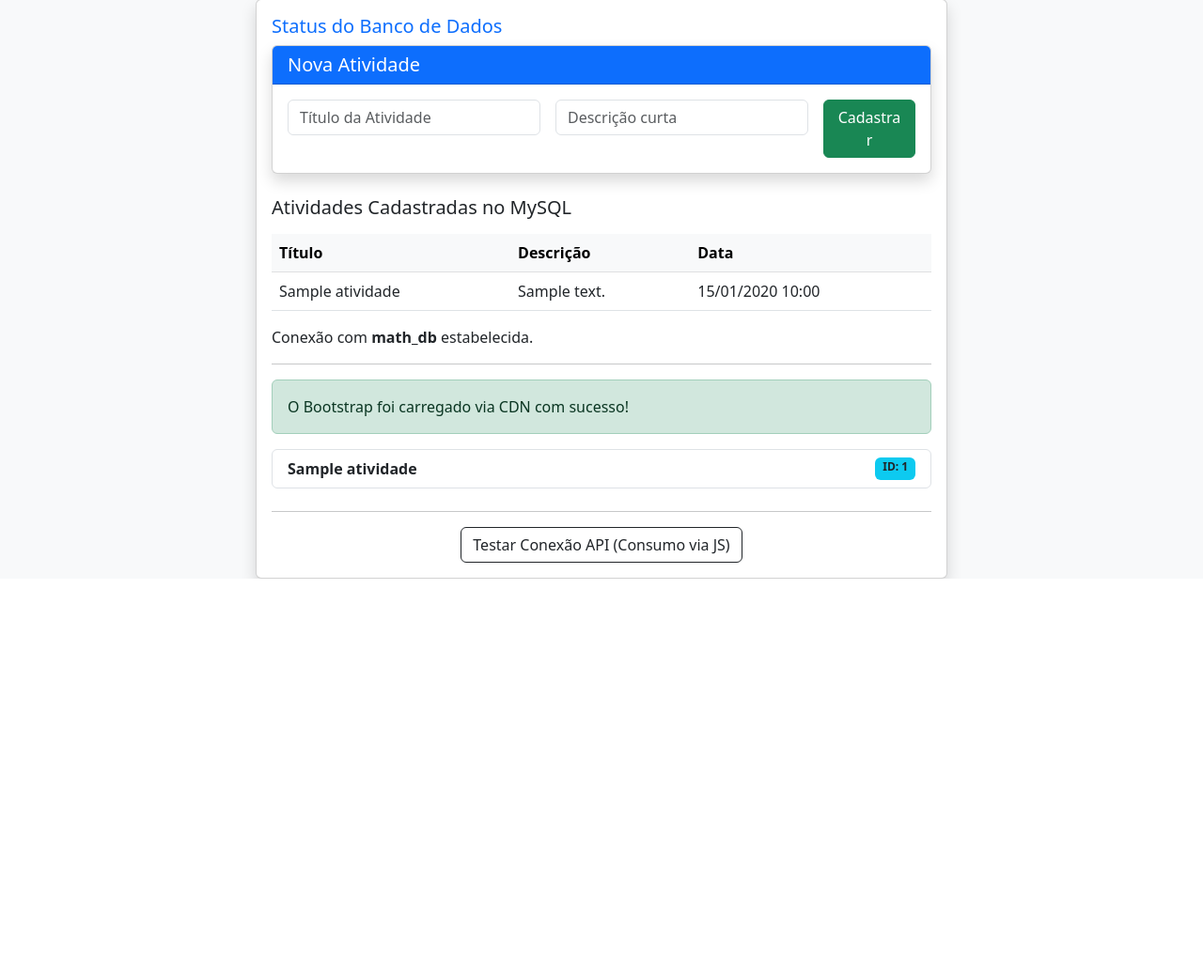
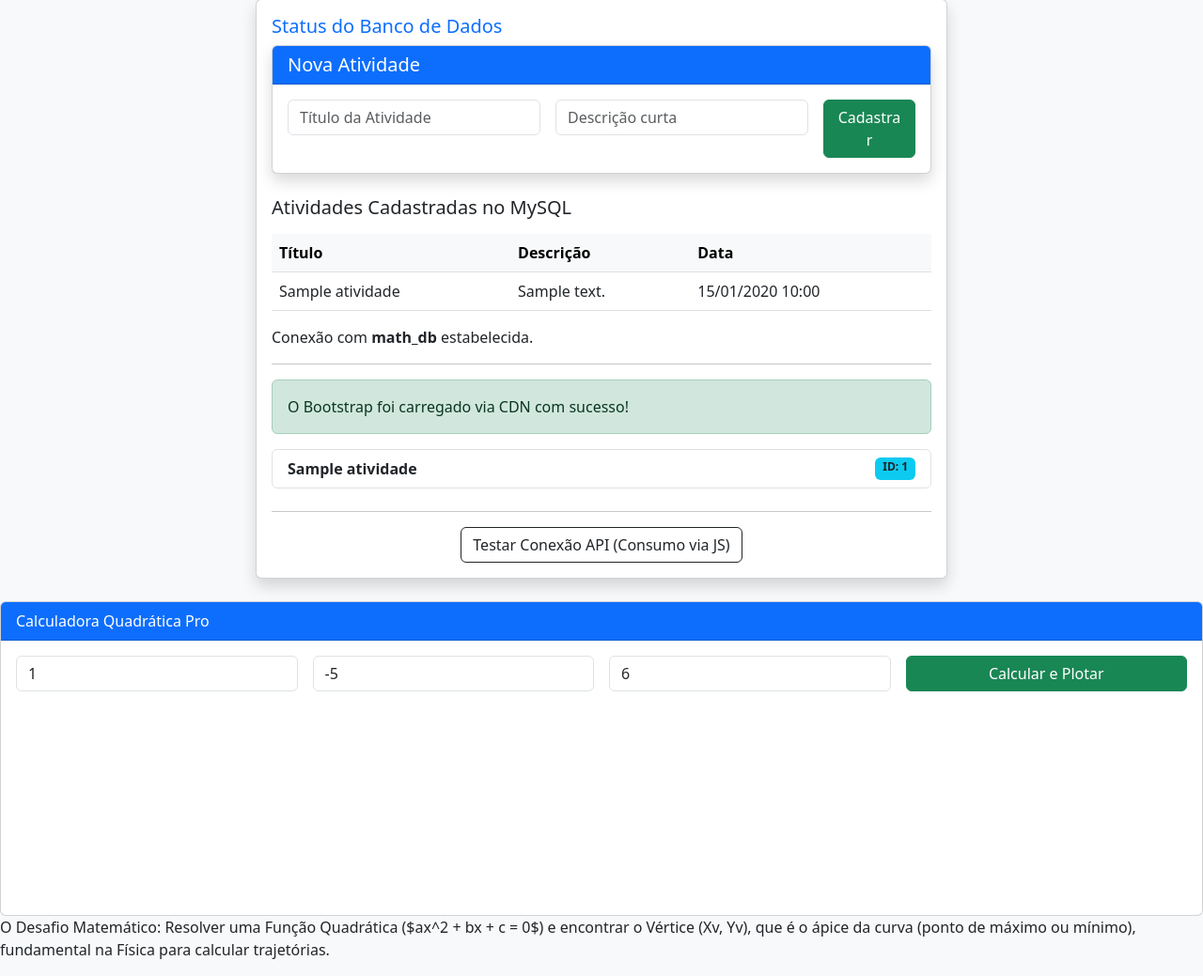
Before and after one commit to wanderson76/pythonMysql, a Django app: page / in a window 1280 px wide. Shown: the part 346-1385 px from the top of the page at 94% size. Before the commit the page ends 962 px from the top, so only its background shows below. Run offline with Django 5.2, Linux system fonts and the light colour scheme; tables that the repository leaves empty hold one stand-in row (values such as "Sample post"); a map, chart or similar area stays blank.

Commit message:
feat: implementando API JSON e integração MVT é Gráfico

```diff
--- a/core/templates/home.html
+++ b/core/templates/home.html
@@ -111,7 +111,97 @@
             </div>
         </div>
 
+
     </div>
+
+    <script src="https://cdn.jsdelivr.net/npm/chart.js"></script>
+
+<div class="card mt-4">
+    <div class="card-header bg-primary text-white">Calculadora Quadrática Pro</div>
+    <div class="card-body">
+        <div class="row g-3">
+            <div class="col-md-3"><input type="number" id="coeffA" class="form-control" placeholder="A (ex: 1)" value="1"></div>
+            <div class="col-md-3"><input type="number" id="coeffB" class="form-control" placeholder="B (ex: -5)" value="-5"></div>
+            <div class="col-md-3"><input type="number" id="coeffC" class="form-control" placeholder="C (ex: 6)" value="6"></div>
+            <div class="col-md-3"><button onclick="calcularEGraficar()" class="btn btn-success w-100">Calcular e Plotar</button></div>
+        </div>
+
+        <div id="resultadoMatematico" class="mt-3 p-3 bg-light d-none rounded">
+            </div>
+
+        <canvas id="graficoCurva" width="400" height="200" class="mt-3"></canvas>
+    </div>
+</div>
+<p>O Desafio Matemático: Resolver uma Função Quadrática ($ax^2 + bx + c = 0$) e encontrar o Vértice (Xv, Yv), que é o ápice da curva
+    (ponto de máximo ou mínimo), fundamental na Física para calcular trajetórias.</p>
+<script>
+let meuGrafico = null; // Variável global para destruir o gráfico anterior
+
+async function calcularEGraficar() {
+    const a = document.getElementById('coeffA').value;
+    const b = document.getElementById('coeffB').value;
+    const c = document.getElementById('coeffC').value;
+
+    // 1. CHAMA O SEU BACK-END DIANGO (API)
+    const response = await fetch(`/api/resolver/?a=${a}&b=${b}&c=${c}`);
+    const dados = await response.json();
+
+    if (dados.erro) {
+        alert(dados.erro);
+        return;
+    }
+
+    // 2. EXIBE O RESULTADO TEÓRICO DO DJANGO
+    const divResult = document.getElementById('resultadoMatematico');
+    divResult.classList.remove('d-none');
+    divResult.innerHTML = `
+    <h5>${dados.equacao}</h5>
+    <p class="text-primary"><strong>Análise:</strong> ${dados.tipo_raiz}</p>
+    <p><strong>Δ (Delta):</strong> ${dados.delta} |
+       <strong>Raízes:</strong> [${dados.raizes.join(', ')}]</p>
+    <p><strong>Vértice (Ápice):</strong> (${dados.vertice.xv}, ${dados.vertice.yv})</p>
+`;
+
+    // 3. GERA OS PONTOS DO GRÁFICO (Aqui o Front usa o JS)
+    const pontosX = [];
+    const pontosY = [];
+    // Gera pontos ao redor do vértice (Xv) para a curva ficar bonita
+    const xv = dados.vertice.xv;
+    for (let x = xv - 5; x <= xv + 5; x += 0.5) {
+        pontosX.push(x.toFixed(1));
+        // A função em si: y = ax² + bx + c
+        pontosY.push(a * (x ** 2) + b * x + parseFloat(c));
+    }
+
+    // 4. DESENHA O GRÁFICO (Chart.js)
+    const ctx = document.getElementById('graficoCurva').getContext('2d');
+
+    // Destrói o gráfico anterior se existir
+    if (meuGrafico) { meuGrafico.destroy(); }
+
+    meuGrafico = new Chart(ctx, {
+        type: 'line',
+        data: {
+            labels: pontosX,
+            datasets: [{
+                label: `Parábola: ${dados.equacao}`,
+                data: pontosY,
+                borderColor: a > 0 ? 'rgb(75, 192, 192)' : 'rgb(255, 99, 132)',
+                tension: 0.3,
+                fill: false,
+                pointBackgroundColor: pontosX.map(x => parseFloat(x) === xv ? 'red' : 'rgba(75, 192, 192, 0.1)'),
+                pointRadius: pontosX.map(x => parseFloat(x) === xv ? 6 : 1), // Destaca o vértice em vermelho
+            }]
+        },
+        options: {
+            scales: {
+                x: { title: { display: true, text: 'Eixo X' } },
+                y: { title: { display: true, text: 'Eixo Y' } }
+            }
+        }
+    });
+}
+</script>
 
     <script src="https://cdn.jsdelivr.net/npm/bootstrap@5.3.0/dist/js/bootstrap.bundle.min.js"></script>
 </body>
--- a/core/views.py
+++ b/core/views.py
@@ -2,6 +2,7 @@
 from django.shortcuts import render, redirect
 from django.http import JsonResponse
 from .models import Atividade
+import math
 
 def home(request):
     """
@@ -26,3 +27,45 @@ def api_atividades(request):
     dados = list(Atividade.objects.values('id', 'titulo', 'descricao', 'criado_em'))
     # safe=False permite que enviemos uma lista (array) via JSON
     return JsonResponse(dados, safe=False)
+
+def resolver_quadratica(request):
+    try:
+        a = float(request.GET.get('a', 0))
+        b = float(request.GET.get('b', 0))
+        c = float(request.GET.get('c', 0))
+
+        if a == 0:
+            return JsonResponse({'erro': 'O coeficiente "a" não pode ser zero em uma função quadrática.'}, status=400)
+
+        delta = (b**2) - (4*a*c)
+        raizes = []
+        tipo_raiz = ""
+
+        # Lógica de classificação das raízes (Delta)
+        if delta > 0:
+            x1 = (-b + math.sqrt(delta)) / (2*a)
+            x2 = (-b - math.sqrt(delta)) / (2*a)
+            raizes = [round(x1, 2), round(x2, 2)]
+            tipo_raiz = "Duas raízes reais e distintas (A curva corta o eixo X em dois pontos)."
+        elif delta == 0:
+            x1 = -b / (2*a)
+            raizes = [round(x1, 2)]
+            tipo_raiz = "Uma única raíz real (A curva apenas encosta no eixo X)."
+        else:
+            raizes = []
+            tipo_raiz = "Não existem raízes reais (A curva não toca o eixo X)."
+
+        xv = -b / (2*a)
+        yv = -delta / (4*a)
+
+        return JsonResponse({
+            'equacao': f'{a}x² + ({b})x + ({c}) = 0',
+            'delta': delta,
+            'tipo_raiz': tipo_raiz,
+            'raizes': raizes,
+            'vertice': {'xv': round(xv, 2), 'yv': round(yv, 2)},
+            'concavidade': 'Para cima (Mínimo)' if a > 0 else 'Para baixo (Máximo)'
+        })
+
+    except (ValueError, TypeError):
+        return JsonResponse({'erro': 'Parâmetros inválidos.'}, status=400)
--- a/setup/urls.py
+++ b/setup/urls.py
@@ -17,10 +17,11 @@ Including another URLconf
 
 from django.contrib import admin
 from django.urls import path
-from core.views import home, api_atividades # Importe a nova view aqui!
+from core.views import home, api_atividades, resolver_quadratica # Importe a nova view
 
 urlpatterns = [
     path('admin/', admin.site.urls),
     path('', home, name='home'),
     path('api/', api_atividades, name='api_atividades'), # Esta linha é a que está faltando
+    path('api/resolver/', resolver_quadratica, name='api_resolver'),
 ]
```
